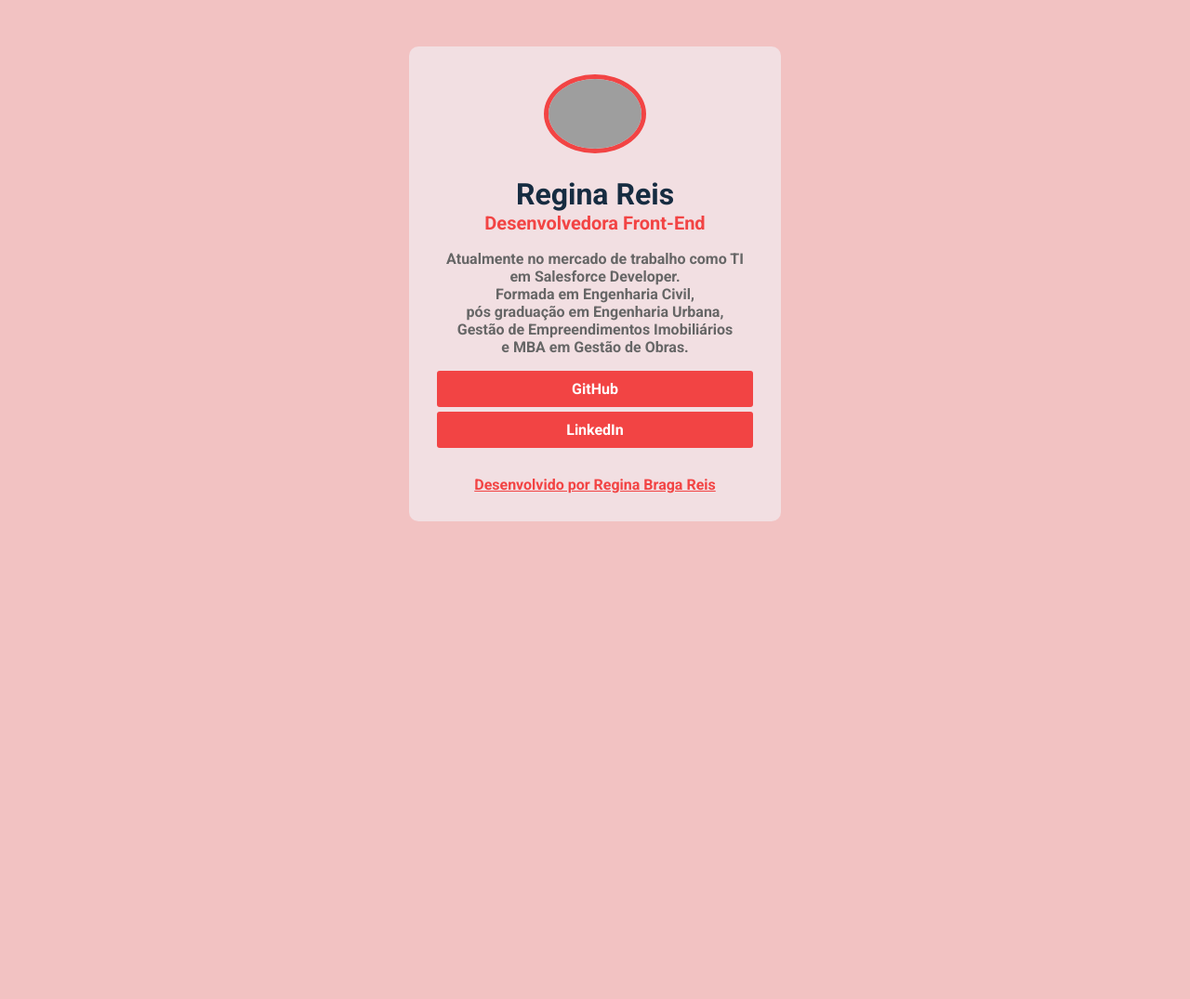
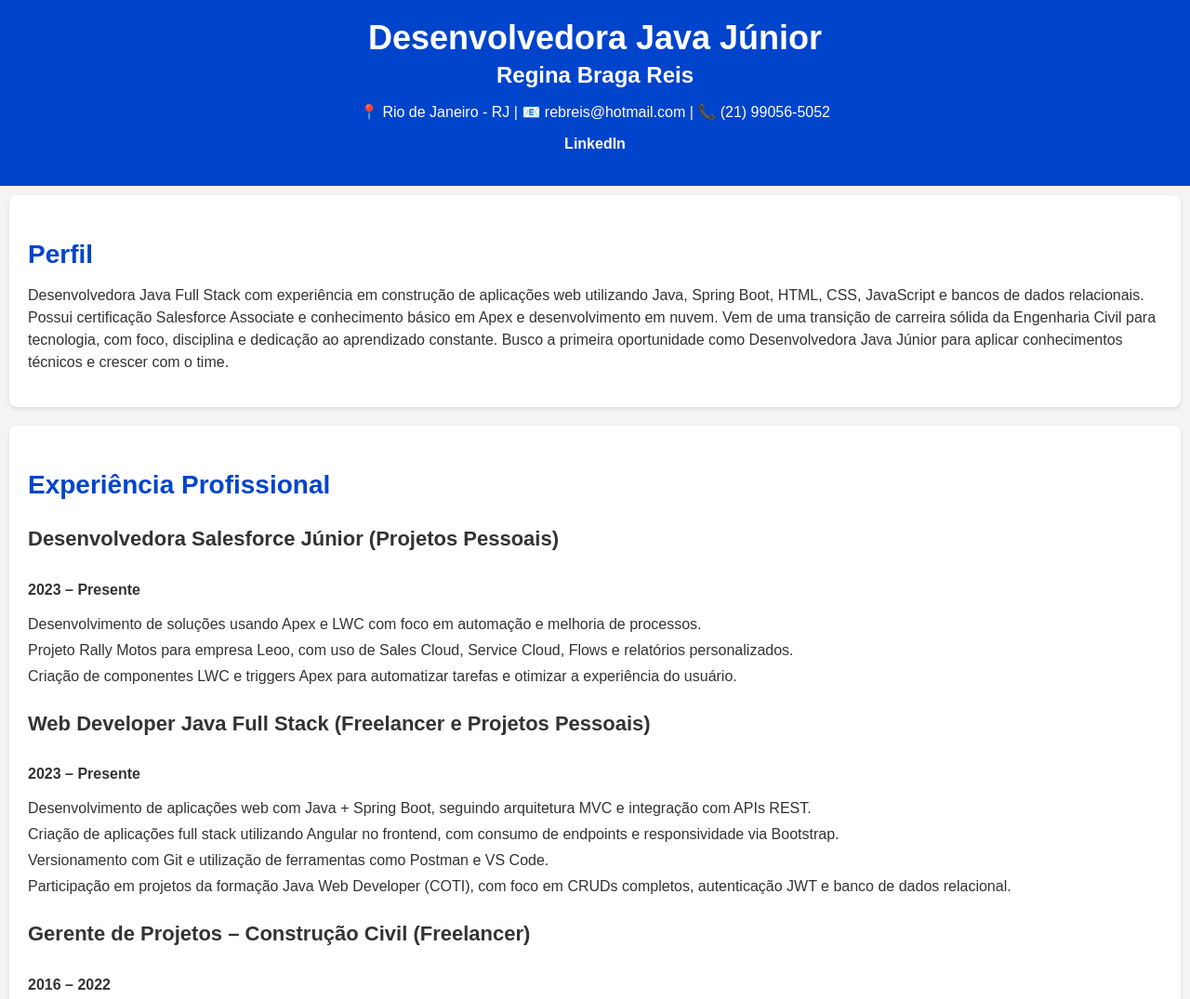
Before and after one commit to reblreis/apresentacao-regina, a plain HTML site: page index.html in a window 1280 px wide. Shown: the top 1075 px of the page at 93% size. Before the commit the page ends 800 px from the top, so only its background shows below. Drawn offline with Linux system fonts and the light colour scheme; grey boxes are pictures that could not be loaded.

Commit message:
Add files via upload

```diff
--- a/index.html
+++ b/index.html
@@ -2,46 +2,103 @@
 <html lang="pt-br">
 <head>
     <meta charset="UTF-8">
-    <meta http-equiv="X-UA-Compatible" content="IE=edge">
     <meta name="viewport" content="width=device-width, initial-scale=1.0">
-    <title>Página de Links</title>
-
-    <link rel="preconnect" href="https://fonts.googleapis.com">
-    <link rel="preconnect" href="https://fonts.gstatic.com" crossorigin>
-    <link href="https://fonts.googleapis.com/css2?family=Roboto:wght@700&display=swap" rel="stylesheet">
-
-    <!-- Ligação entre HTML e CSS -->
+    <title>Regina Braga Reis - Desenvolvedora Java Júnior</title>
     <link rel="stylesheet" href="style.css">
-
 </head>
 <body>
+    <header>
+        <h1>Desenvolvedora Java Júnior</h1>
+        <h2>Regina Braga Reis</h2>
+        <p>📍 Rio de Janeiro - RJ | 📧 rebreis@hotmail.com | 📞 (21) 99056-5052</p>
+        <p><a href="https://www.linkedin.com/in/reblreis/" target="_blank">LinkedIn</a></p>
+    </header>
 
-    <div>
+    <section id="perfil">
+        <h3>Perfil</h3>
+        <p>Desenvolvedora Java Full Stack com experiência em construção de aplicações web utilizando Java, Spring Boot, HTML, CSS, JavaScript e bancos de dados relacionais. Possui certificação Salesforce Associate e conhecimento básico em Apex e desenvolvimento em nuvem. Vem de uma transição de carreira sólida da Engenharia Civil para tecnologia, com foco, disciplina e dedicação ao aprendizado constante. Busco a primeira oportunidade como Desenvolvedora Java Júnior para aplicar conhecimentos técnicos e crescer com o time.</p>
+    </section>
 
-        <img src="https://avatars.githubusercontent.com/u/116919509?v=4">
-
-        <h1> Regina Reis </h1>
-        <h2> Desenvolvedora Front-End</h2>
-
-
-        <p>Atualmente no mercado de trabalho como TI em Salesforce Developer.<br>
-        Formada em Engenharia Civil,<br>
-        pós graduação em Engenharia Urbana,<br>
-        Gestão de Empreendimentos Imobiliários<br>
-        e MBA em Gestão de Obras. </p>
-
+    <section id="experiencia">
+        <h3>Experiência Profissional</h3>
+        <h4>Desenvolvedora Salesforce Júnior (Projetos Pessoais)</h4>
+        <p><strong>2023 – Presente</strong></p>
         <ul>
-            <li><a href="https://github.com/reblreis">GitHub</a></li>
-            <li><a href="https://www.linkedin.com/in/regina-reis-324b99247/">LinkedIn</a></li>
-
+            <li>Desenvolvimento de soluções usando Apex e LWC com foco em automação e melhoria de processos.</li>
+            <li>Projeto Rally Motos para empresa Leoo, com uso de Sales Cloud, Service Cloud, Flows e relatórios personalizados.</li>
+            <li>Criação de componentes LWC e triggers Apex para automatizar tarefas e otimizar a experiência do usuário.</li>
         </ul>
 
-        <a href="#" id="link-rodape">Desenvolvido por Regina Braga Reis</a>
+        <h4>Web Developer Java Full Stack (Freelancer e Projetos Pessoais)</h4>
+        <p><strong>2023 – Presente</strong></p>
+        <ul>
+            <li>Desenvolvimento de aplicações web com Java + Spring Boot, seguindo arquitetura MVC e integração com APIs REST.</li>
+            <li>Criação de aplicações full stack utilizando Angular no frontend, com consumo de endpoints e responsividade via Bootstrap.</li>
+            <li>Versionamento com Git e utilização de ferramentas como Postman e VS Code.</li>
+            <li>Participação em projetos da formação Java Web Developer (COTI), com foco em CRUDs completos, autenticação JWT e banco de dados relacional.</li>
+        </ul>
 
+        <h4>Gerente de Projetos – Construção Civil (Freelancer)</h4>
+        <p><strong>2016 – 2022</strong></p>
+        <ul>
+            <li>Gestão de projetos e obras residenciais. Elaboração de desenhos técnicos em CAD e Revit.</li>
+            <li>Desenvolvimento de renders 3D e acompanhamento de reformas.</li>
+            <li>Foco em planejamento técnico, visualização arquitetônica e orçamentos.</li>
+        </ul>
+    </section>
 
+    <section id="habilidades">
+        <h3>Habilidades Técnicas</h3>
+        <ul>
+            <li><strong>Linguagens & Frameworks:</strong> Java, Spring Boot, Angular, Apex</li>
+            <li><strong>Front-End:</strong> HTML, CSS, Bootstrap</li>
+            <li><strong>Back-End:</strong> API REST, MVC</li>
+            <li><strong>CRM / Cloud:</strong> Salesforce (LWC, Flows, Sales Cloud, Service Cloud)</li>
+            <li><strong>Ferramentas:</strong> Git, Postman, VS Code, Figma, Trailhead</li>
+            <li><strong>Banco de Dados:</strong> MySQL (básico)</li>
+            <li><strong>Metodologias:</strong> Kanban, Agile</li>
+        </ul>
+    </section>
 
-    </div>
+    <section id="formacao">
+        <h3>Formação Acadêmica</h3>
+        <p><strong>Engenharia Civil – UNINORTE – Centro Universitário do Norte</strong><br>
+        Ano de conclusão: 2015</p>
+    </section>
 
+    <section id="certificacoes">
+        <h3>Certificações</h3>
+        <ul>
+            <li>Platform Developer I – Em andamento</li>
+            <li>Salesforce Certified Associate (2023)</li>
+            <li>Web Developer em Angular – COTI Informática (2023)</li>
+            <li>Web Developer Java Full Stack – COTI Informática (2023)</li>
+            <li>Lógica de Programação Orientação a Objetos + Introdução ao Desenvolvimento Web – COTI Informática (2023)</li>
+            <li>Inglês Intermediário – CCAA</li>
+            <li>Espanhol Avançado – YES! Idiomas</li>
+        </ul>
+    </section>
+
+    <section id="cursos">
+        <h3>Cursos Complementares</h3>
+        <ul>
+            <li>Inteligência Artificial – Google Cloud (2025)</li>
+            <li>Desenvolvedor Salesforce – Fundação FAT/SP (2024)</li>
+            <li>Curso de férias: Desenvolvendo uma aplicação de gerenciamento de projetos em Java – COTI Informática (2024)</li>
+            <li>Desenvolvedor Salesforce – SouForce.Cloud</li>
+            <li>Formação Admin Salesforce do Iniciante ao Intermediário - Cloud Camp</li>
+            <li>Programa Training Force 2024 – Sotelli | Especialistas em Salesforce</li>
+        </ul>
+    </section>
+
+    <section id="idiomas">
+        <h3>Idiomas</h3>
+        <ul>
+            <li><strong>Português</strong> – Nativo</li>
+            <li><strong>Espanhol</strong> – Avançado</li>
+            <li><strong>Inglês</strong> – Intermediário</li>
+        </ul>
+    </section>
 
 </body>
 </html>
--- a/style.css
+++ b/style.css
@@ -1,95 +1,81 @@
-/* seletor
-    propriedade:valor;
-}
-*/
-
-body{
-
-    background-color:  #F2C2C2;
+body {
+    font-family: Arial, sans-serif;
     margin: 0;
-    font-family: 'Roboto', sans-serif;
+    padding: 0;
+    background-color: #f4f4f4;
+    color: #333;
 }
 
-div{
-
-
-    width: 340px;  /*largura (400-60 de cada lado = padding)*/
-    height: auto; /*altura*/
-    background-color: #F2DFE2;
-    margin-top: 50px;
-    margin-left: auto;
-    margin-right: auto;
-
-    padding: 30px; /*espaçamento interno*/
-
-    border-radius: 10px;
+header {
+    background-color: #0044cc;
+    color: #fff;
     text-align: center;
-
+    padding: 20px;
 }
 
-img{
-    width: 100px;
-    border-radius: 50%; /* A imagem tem que ser quadrada */
-
-    /* border-width: 5px;  border = é uma abreviação
-    border-style: solid;
-    border-color: #F2C2C2;
-    */
-
-    border: solid 5px #F24444;
-
+header h1 {
+    margin: 0;
+    font-size: 36px;
 }
 
-
-h1{
-    color:#162C41;
-    font-size: 32px;
-    margin-bottom: 0;
+header h2 {
+    margin: 5px 0;
+    font-size: 24px;
 }
 
-h2{
-    margin-top: 0px;
-    font-size: 20px;
-    color: #F24444;
+header p {
+    font-size: 16px;
 }
 
-p{
-    color: #666666;
+header a {
+    color: #fff;
+    text-decoration: none;
+    font-weight: bold;
 }
 
-ul{ /*UL = LISTA UL A = LINK DA LISTA*/
-    margin: 0 0 30px 0; /*top right bottom left*/
-    padding: 0;
-    list-style-type: none; /*retira o marcador da lista */
+section {
+    padding: 20px;
+    margin: 10px;
+    background-color: #fff;
+    border-radius: 8px;
+    box-shadow: 0 2px 4px rgba(0, 0, 0, 0.1);
 }
 
-/*Formatando todos os links que estão dentro da lista*/
-
-ul a{
-    background-color: #F24444;
-    color: #FFFFFF;
-    display: block;
-    padding-top: 10px;
-    padding-bottom: 10px;
-    margin-bottom: 5px;
-    text-decoration: none; /* retira o sublinhado padrão dos links */
-    border-radius: 3px;
+section h3 {
+    color: #0044cc;
+    font-size: 28px;
+    margin-bottom: 15px;
 }
 
-ul a:hover{ /*Interação com link = mudança de cor */
-    background-color: black;
+section h4 {
+    font-size: 22px;
+    color: #333;
 }
 
-/*
-
-#id
-
-*/
-
-#link-rodape{
-    color: #F24444;
+section ul {
+    list-style-type: none;
+    padding-left: 0;
 }
 
-#link-rodape:hover{
-    color: #666666;
+section ul li {
+    margin: 10px 0;
+    font-size: 16px;
 }
+
+section p {
+    font-size: 16px;
+    line-height: 1.5;
+}
+
+section a {
+    color: #0044cc;
+    text-decoration: none;
+}
+
+section a:hover {
+    text-decoration: underline;
+}
+
+#perfil, #experiencia, #habilidades, #formacao, #certificacoes, #cursos, #idiomas {
+    margin-bottom: 20px;
+}
```
